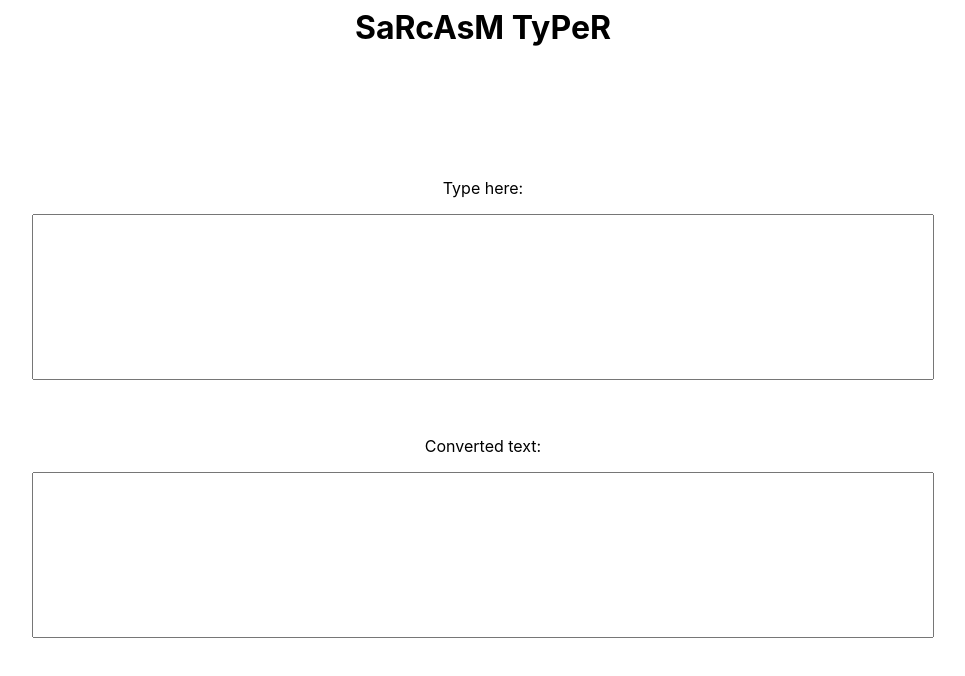
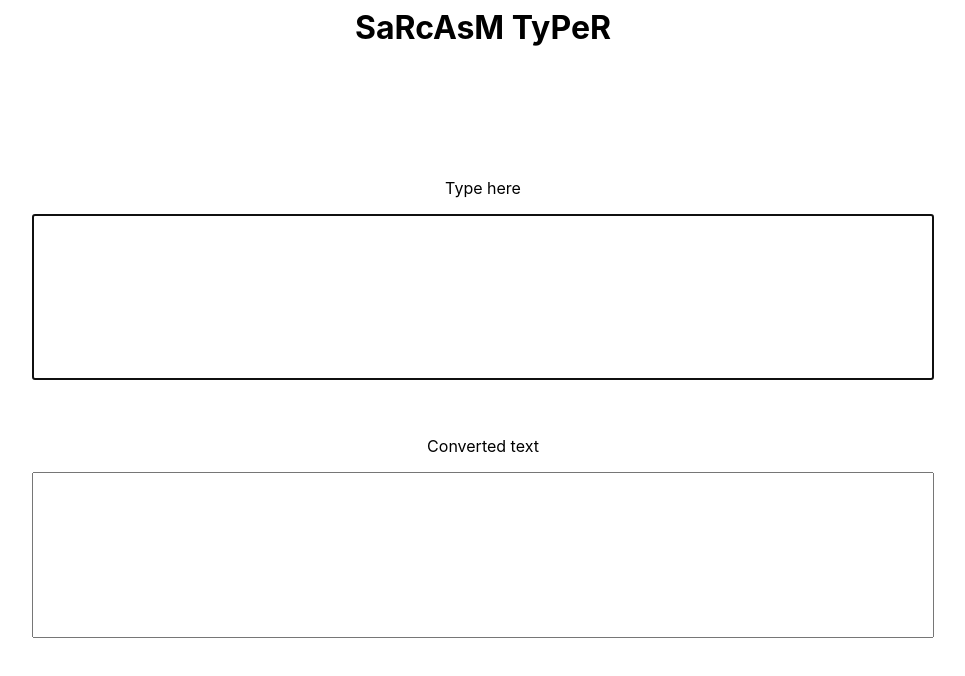
Before and after one commit to heggland/text-converter, a Next.js app in the folder frontend/: page / in a window 1280 px wide. Shown: the top 676 px of the page, without its empty margins (157-1122 px from the left). Built offline with nearby package versions, Linux system fonts and the light colour scheme.

Commit message:
Update index.tsx

```diff
--- a/frontend/pages/index.tsx
+++ b/frontend/pages/index.tsx
@@ -81,12 +81,6 @@ const Info = styled.p`
   top: 50%;
   left: 50%;
   transform: translate(-50%, -50%);
-
-  // media
-  @media (max-width: 768px) {
-    width: 100vw;
-    height: 100vh;
-  }
 `;
 
 const InfoText = styled.span`
@@ -100,9 +94,23 @@ const InfoText = styled.span`
   font-size: 5em;
 `;
 
+const InfoNote = styled.span`
+  font-size: 0.8em;
+  // position center
+  display: flex;
+  justify-content: center;
+  position: absolute;
+  left: 50%;
+  bottom: 9vh;
+  transform: translate(-50%, -50%);
+  color: grey;
+  opacity: 0.5;
+`;
+
 const Home: NextPage = () => {
   const [text, setText] = useState([]);
   const [copied, setCopied] = useState(false);
+  const [started, setStarted] = useState(false);
 
   const handleKeyUp = (e: any) => {
     const value = e.target.value;
@@ -125,11 +133,19 @@ const Home: NextPage = () => {
         console.log(error);
       }
     }
+
+    if (!started && text.length > 5) {
+      setStarted(true);
+    }
+    if (text.length < 5) {
+      setStarted(false);
+    }
   };
 
   const handleCopy = () => {
     try {
       navigator.clipboard.writeText(text.toString());
+      setStarted(false);
     } catch (error) {
       console.log(error);
     }
@@ -151,10 +167,10 @@ const Home: NextPage = () => {
       <Container>
         <Heading>SaRcAsM TyPeR </Heading>
         <Section>
-          <p>Type here: </p>
-          <Textarea onKeyUp={handleKeyUp} />
+          <p>Type here </p>
+          <Textarea onKeyUp={handleKeyUp} autoFocus={true} />
           <br /> <br />
-          <p>Converted text: </p>
+          <p>Converted text </p>
           <Textarea
             readOnly={true}
             value={text}
@@ -162,6 +178,7 @@ const Home: NextPage = () => {
             onClick={handleCopy}
             title="Click me to copy"
           />
+          {started && <InfoNote>Click me to copy</InfoNote>}
           {copied && (
             <Info>
               <InfoText>CoPiEd!</InfoText>
```
